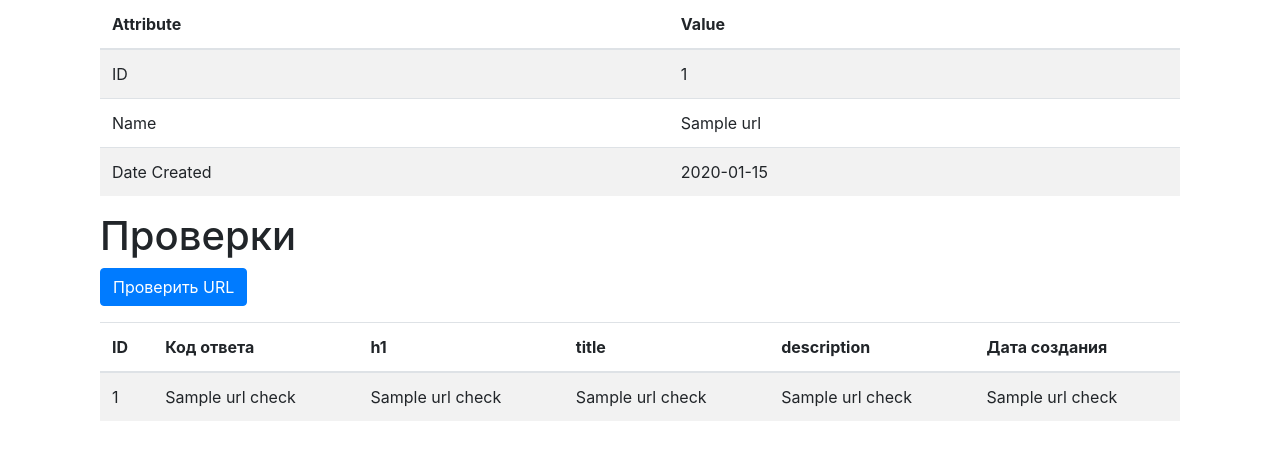
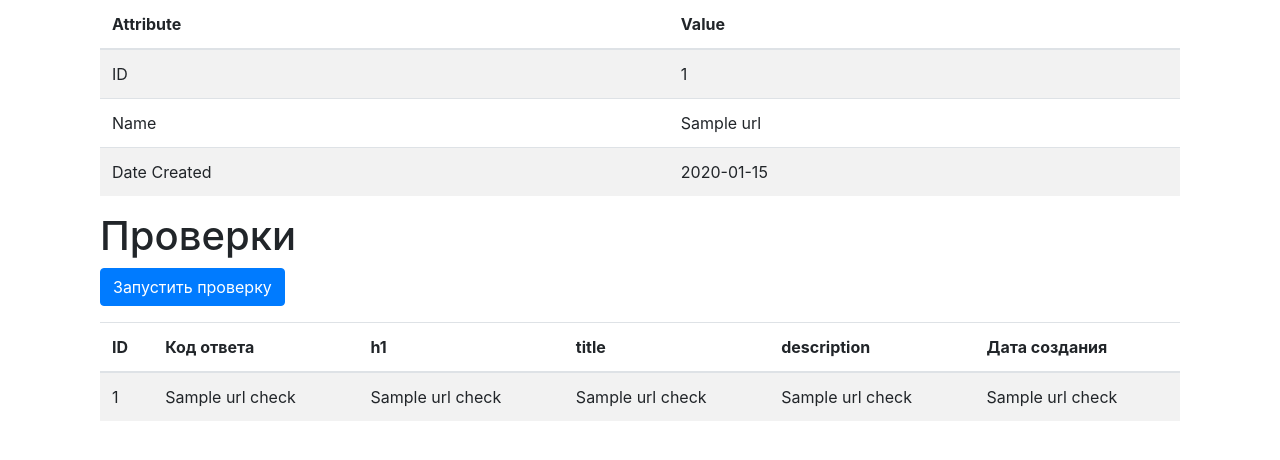
Before and after one commit to eleron96/python-project-83, a Flask app: page /urls/1 in a window 1280 px wide. Shown: the part 133-593 px from the top of the page. Run offline with Flask 3, Linux system fonts and the light colour scheme; a database or web service that is not in the repository returns one stand-in record (values such as "Sample title"); some libraries are stand-ins or nearby versions.

Commit message:
fixing tests 2

```diff
--- a/page_analyzer/templates/url.html
+++ b/page_analyzer/templates/url.html
@@ -32,7 +32,7 @@
         <h1>Проверки</h1>
 
         <form method="POST" action="{{ url_for('check_url', url_id=id) }}">
-            <button type="submit" class="btn btn-primary">Проверить URL</button>
+            <button type="submit" class="btn btn-primary">Запустить проверку</button>
         </form>
 
     </div>
```
